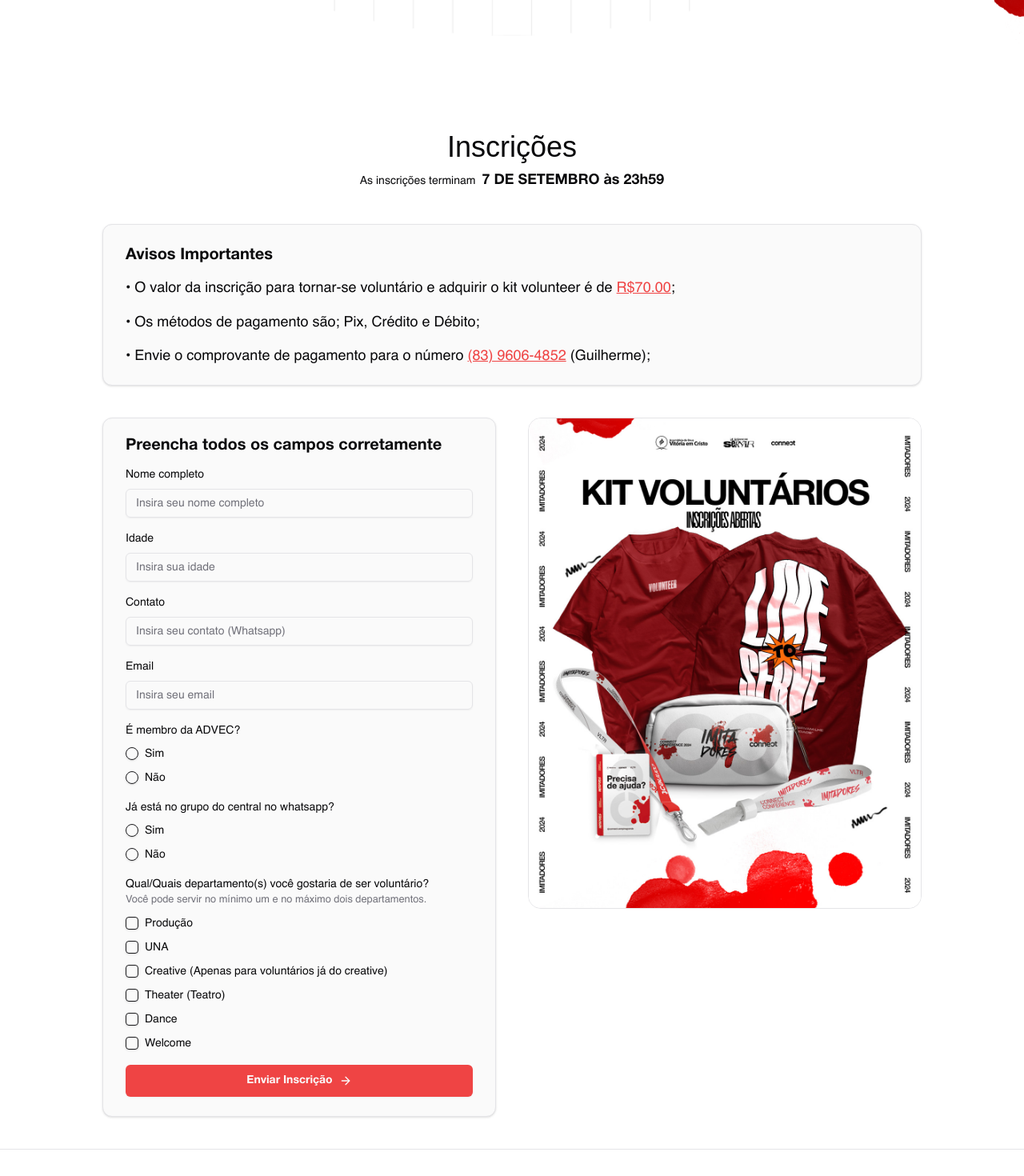
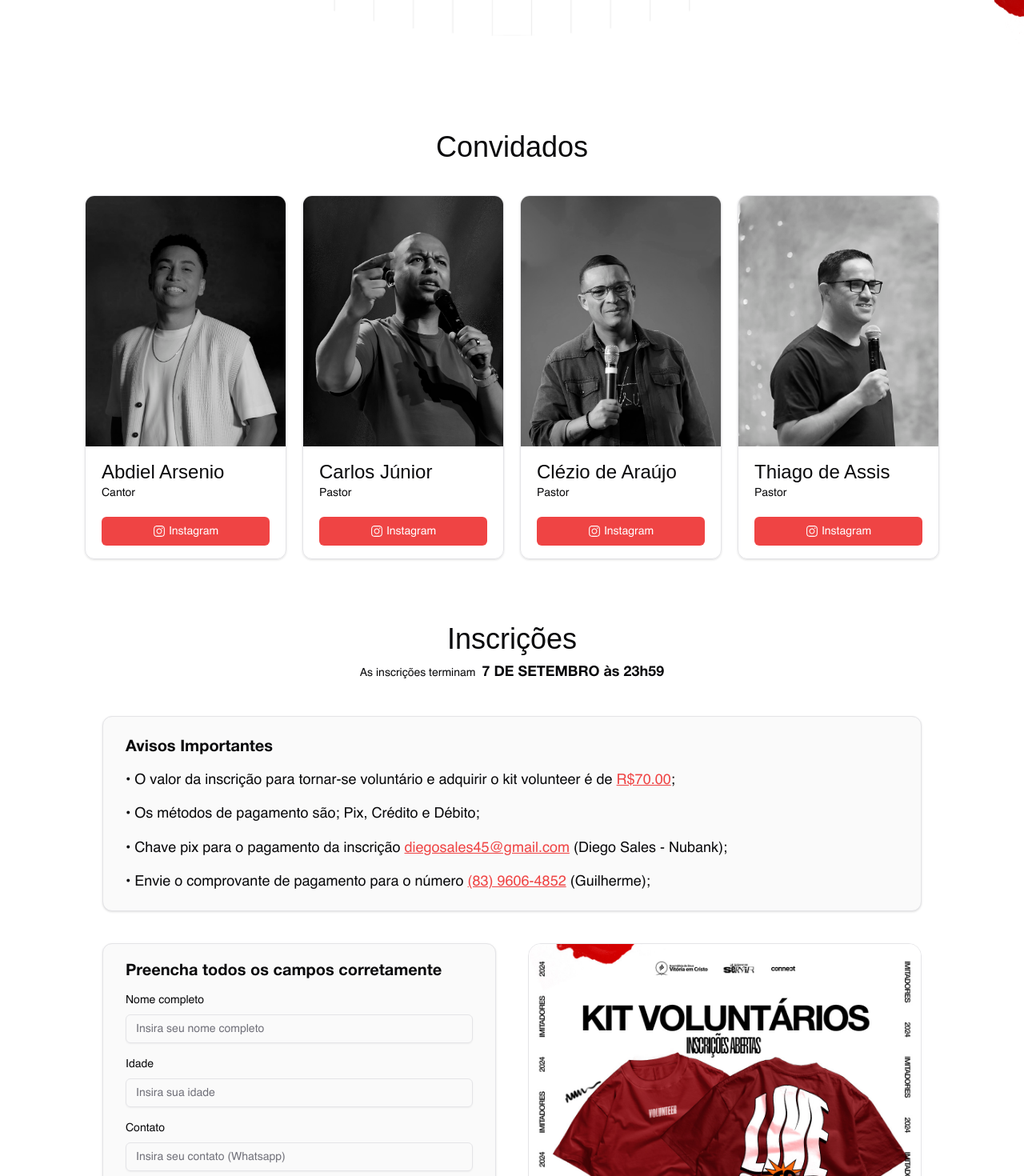
Before and after one commit to pelucs/connectmovement, a Next.js app: page / in a window 1280 px wide. Shown: the part 820-2290 px from the top of the page at 80% size. Built offline with nearby package versions, Linux system fonts and the light colour scheme; a web font is replaced by a local one.

Commit message:
creation of the guest section and insertion of the pix

```diff
--- a/src/app/page.tsx
+++ b/src/app/page.tsx
@@ -71,7 +71,7 @@ export default function Home() {
           </div>
         </div>
 
-        {/* <div className="py-10 flex items-center flex-col justify-center gap-10">
+        <div className="py-10 flex items-center flex-col justify-center gap-10">
           <h1 className="text-4xl font-alt text-center">
             Convidados
           </h1>
@@ -108,7 +108,7 @@ export default function Home() {
               </a>
             ))}
           </div>
-        </div> */}
+        </div>
 
         <div id="inscricao" className="py-10 px-5 flex flex-col items-center gap-10">
           <div className="flex flex-col items-center gap-2">
@@ -137,9 +137,9 @@ export default function Home() {
                 • Os métodos de pagamento são; Pix, Crédito e Débito;
               </span>
 
-              {/* <span className="leading-tight">
-                • Chave pix para o pagamento da inscrição <span className="underline text-red-500">(83) 9606-4852</span>;
-              </span> */}
+              <span className="leading-tight">
+                • Chave pix para o pagamento da inscrição <span className="underline text-red-500">diegosales45@gmail.com</span> (Diego Sales - Nubank);
+              </span>
 
               <span className="leading-tight">
                 • Envie o comprovante de pagamento para o número <span className="underline text-red-500">(83) 9606-4852</span> (Guilherme);
```
